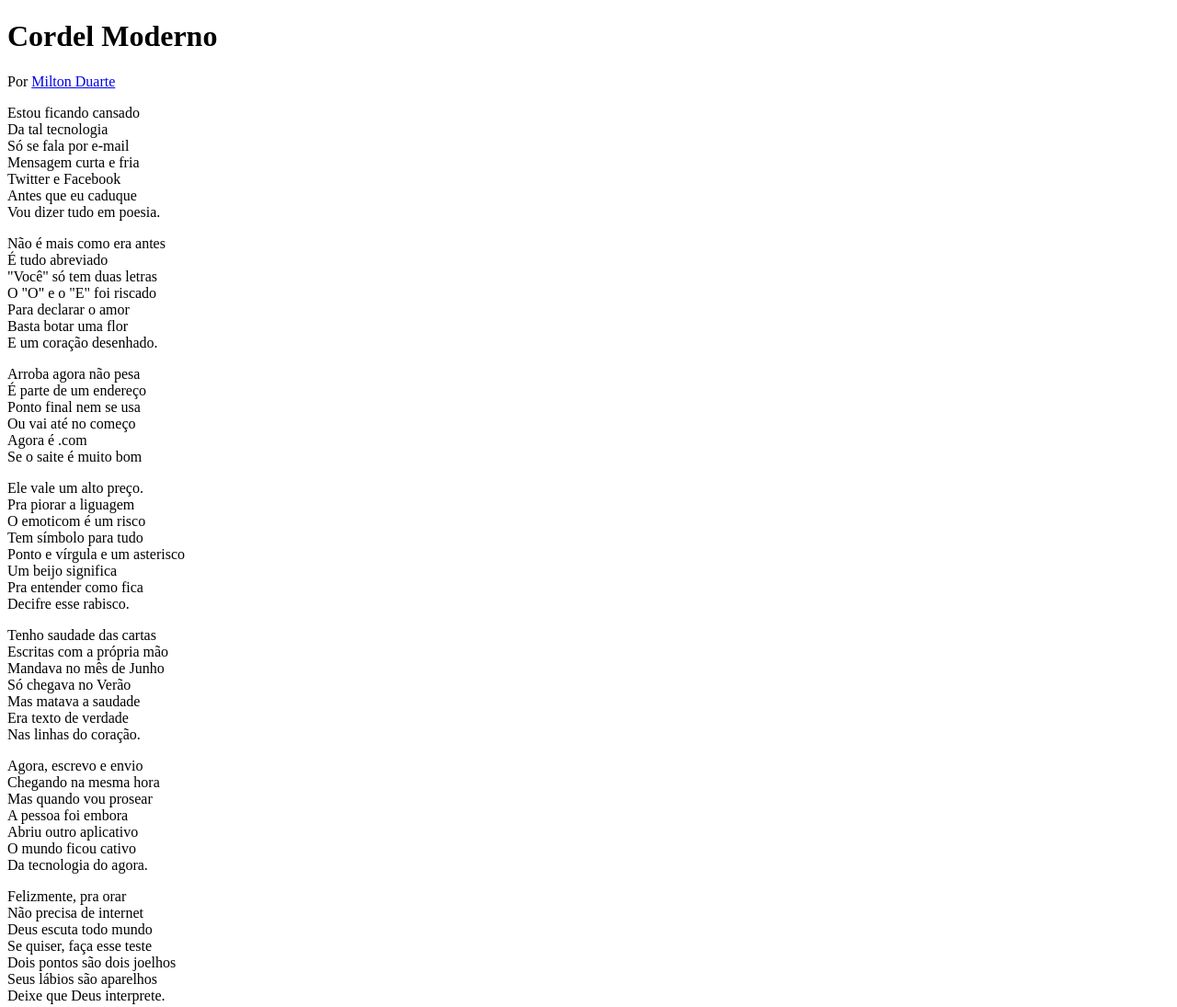
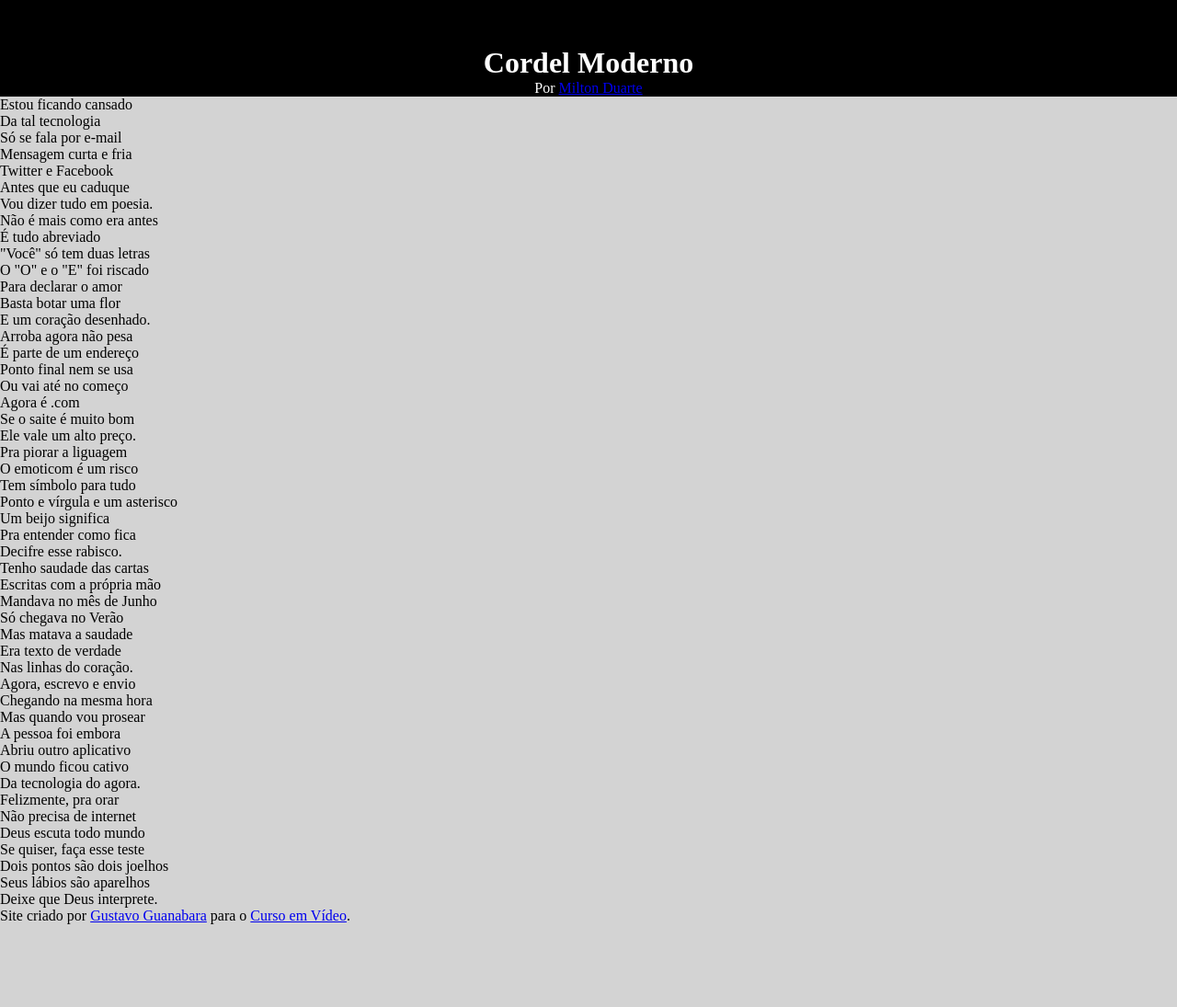
Before and after one commit to danilorochagomes/html-css, a plain HTML site: page Desafios/desafio 012/index.html in a window 1280 px wide. Shown: the top 1095 px of the page at 92% size. After the commit the page ends 1005 px from the top, so only its background shows below. Drawn offline with Linux system fonts and the light colour scheme.

Commit message:
atualizei deaafio 012

```diff
--- a/Desafios/desafio 012/estilo.css
+++ b/Desafios/desafio 012/estilo.css
@@ -1 +1,18 @@
 @charset "UTF-8";
+
+*{
+    padding: 0;
+    margin: 0;
+}
+html, body{
+    min-height: 100vh;
+    background-color: lightgrey;
+}
+header{
+    background-color: black;
+    color: white;
+    text-align: center;
+}
+header h1{
+    padding-top: 50px;
+}
```
